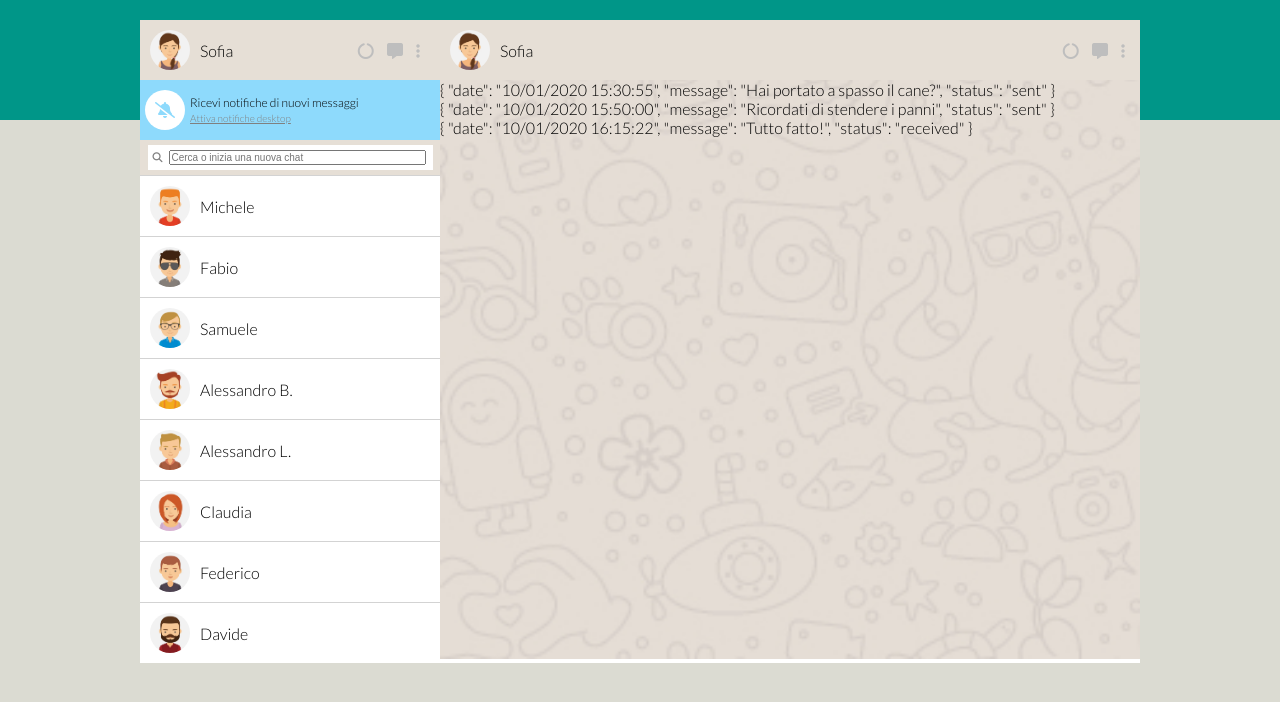
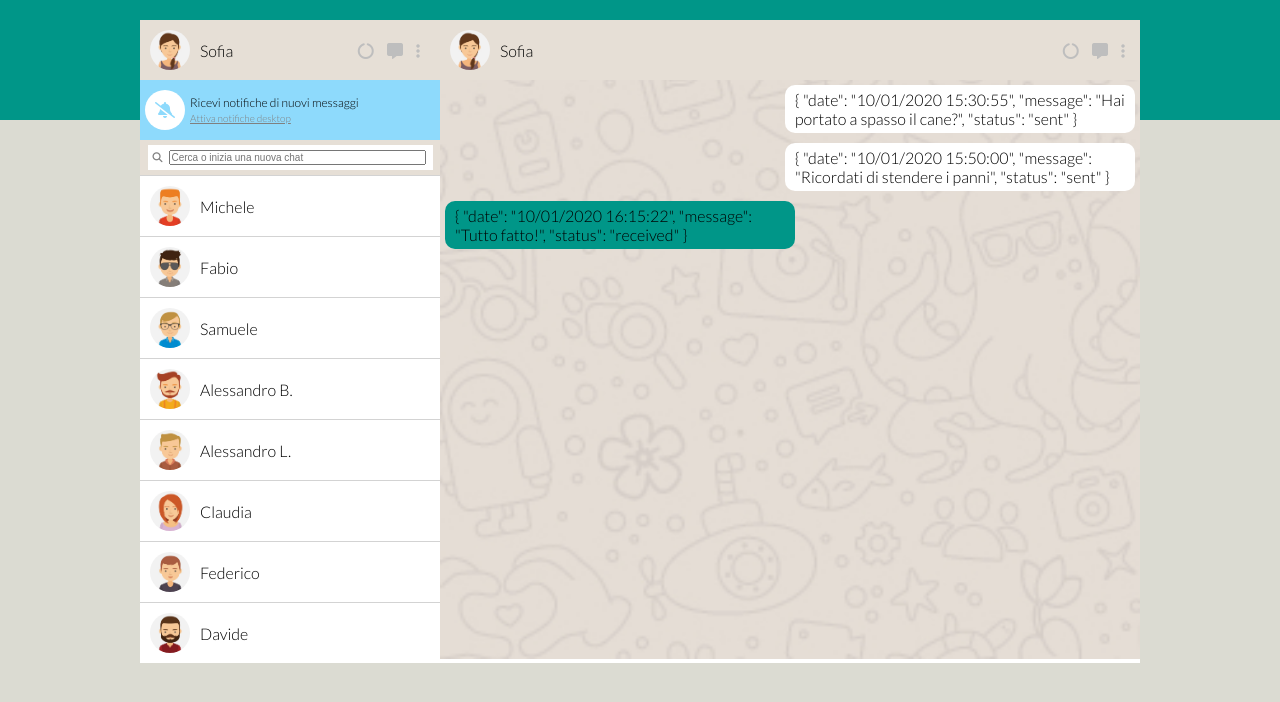
Before and after one commit to MariaAndreaGiardiello/vue-boolzapp, a plain HTML site: page index.html in a window 1280 px wide. Drawn offline with nearby package versions, Linux system fonts and the light colour scheme.

Commit message:
aggiunto stile msg interno chat

```diff
--- a/css/style.css
+++ b/css/style.css
@@ -75,6 +75,30 @@ body {
     align-items: center;
     background-color: white;
     border-top: 0.5px solid lightgray
+}
+
+.sent{
+    background-color: white;
+    width: 50%;
+    align-self: flex-end;
+    border-radius: 10px;
+    padding: 5px 10px;
+    margin: 5px 5px;
+}
+
+.received{
+    background-color: #009688;
+    width: 50%;
+    align-self: flex-start;
+    border-radius: 10px;
+    padding: 5px 10px;
+    margin: 5px 5px;
+}
+
+.msg-window {
+    display: flex;
+    flex-direction: column;
+    flex-wrap: wrap;
 }
 /*-------------------
     MAIN
--- a/index.html
+++ b/index.html
@@ -65,7 +65,7 @@
                     </div>
                 </div>
                 <div class="msg-window">
-                    <div class="message" v-for="message in contacts[contactPosition].messages">
+                    <div class="message" v-for="message in contacts[contactPosition].messages" :class="message.status">
                         {{message}}
                     </div>
                 </div>
```
